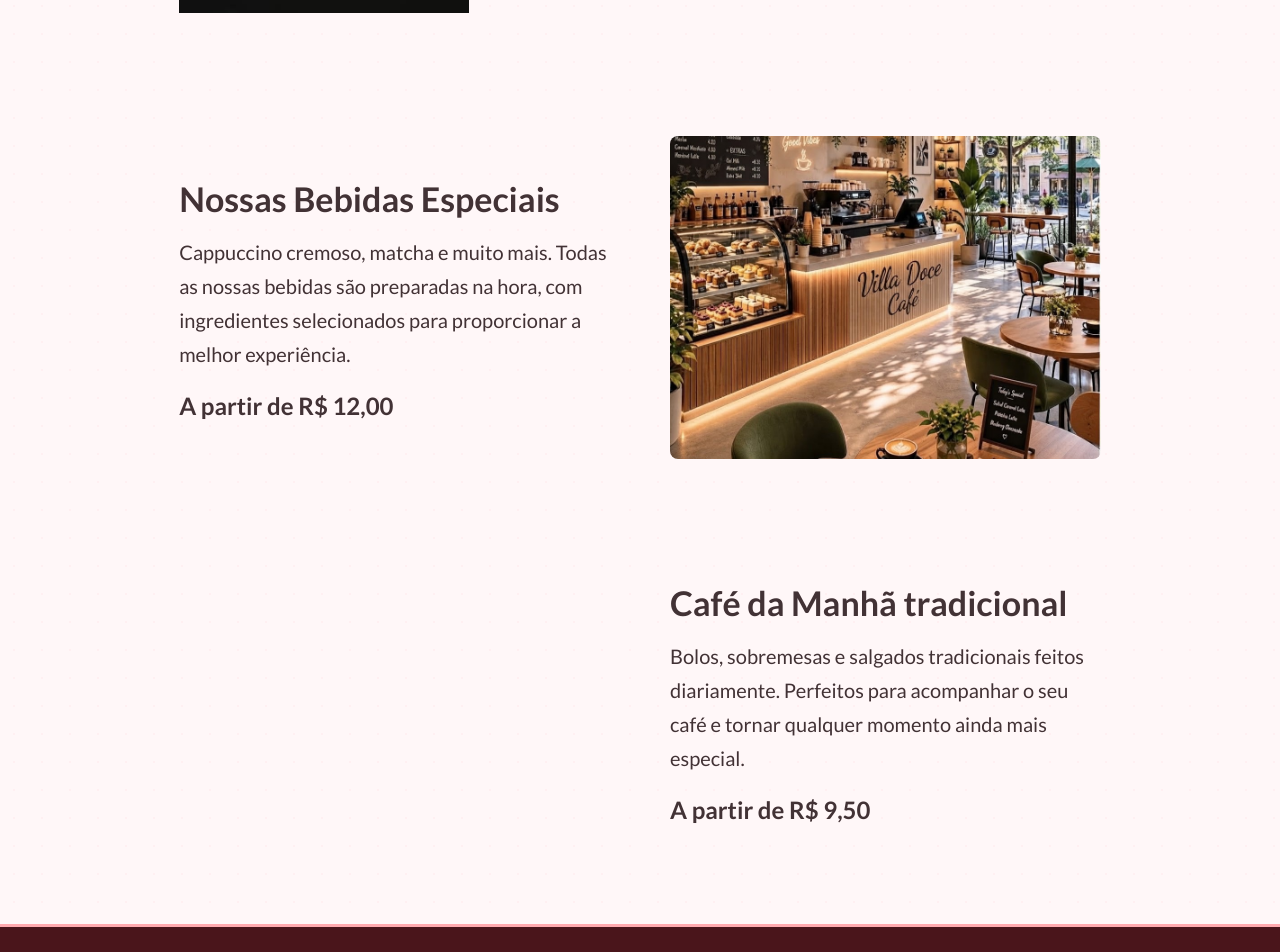
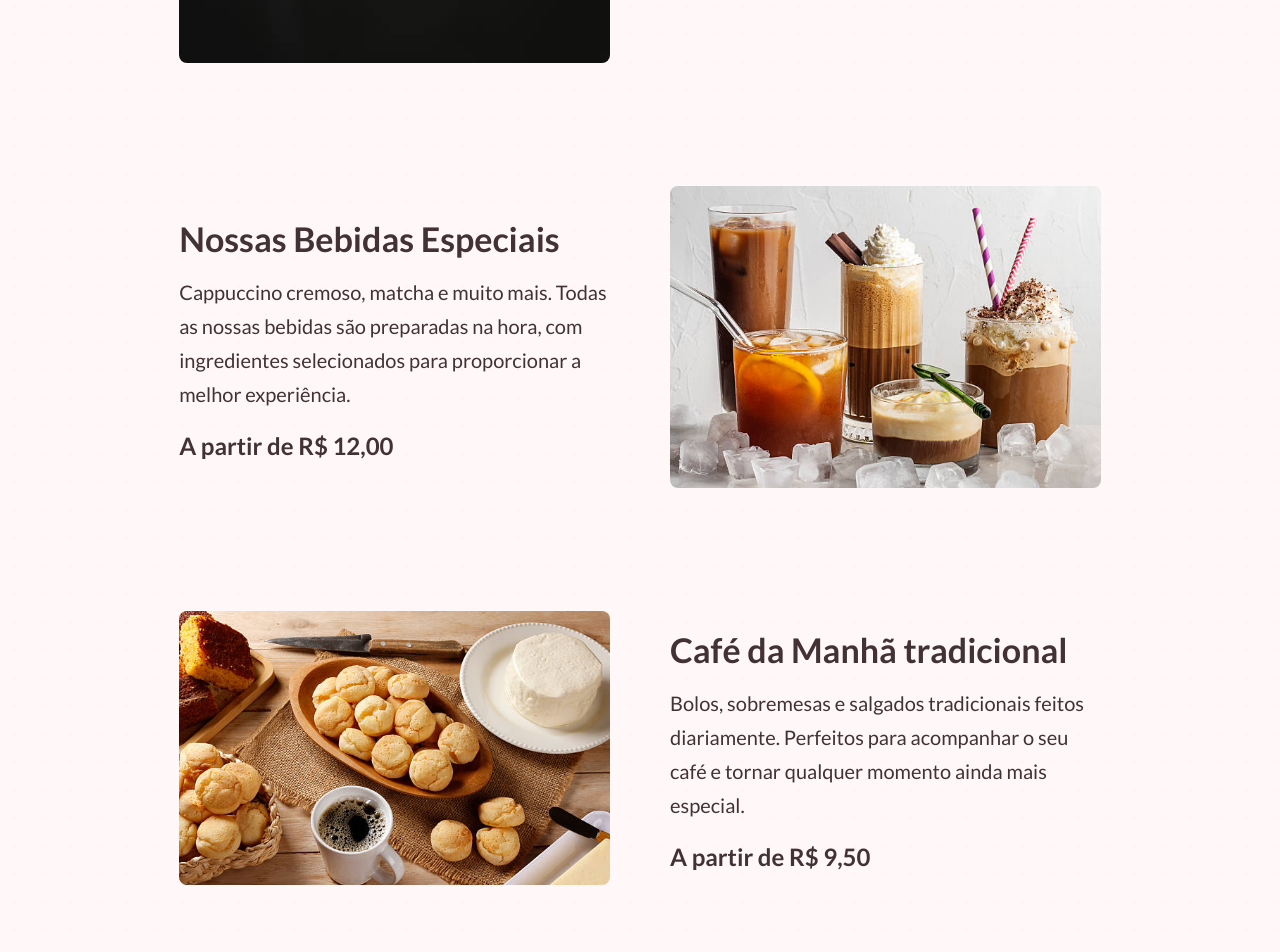
Before and after one commit to bruno-olv/villadocecafe, a React (Vite) app: page / in a window 1280 px wide. Shown: the part 1940-2892 px from the top of the page. Built offline with nearby package versions, Linux system fonts and the light colour scheme; a web font is replaced by a local one.

Commit message:
Andamento do home

```diff
--- a/src/Pages/Home.css
+++ b/src/Pages/Home.css
@@ -319,14 +319,14 @@ p.paragrafo1 {
     margin-top: 10px;
     display: block;
 }
-
 /* ESTILO DAS FOTOS */
 img.primeira-foto,
 img.segunda-foto,
 img.terceira-foto {
     width: 100%;
+    max-width: 7;
     height: auto;
-    aspect-ratio: 4 / 3;
+    aspect-ratio: 16 / 18;
     object-fit: cover;
     border: 1px solid var(--border);
     border-radius: 8px;
@@ -339,10 +339,12 @@ img.primeira-foto {
 
 img.segunda-foto {
     object-position: center 60%;
+    aspect-ratio: 20 / 14;
 }
 
 img.terceira-foto {
     object-position: center 38%;
+    aspect-ratio: 22 / 14;
 }
 
 /* FOOTER */
--- a/src/Pages/Home.jsx
+++ b/src/Pages/Home.jsx
@@ -2,13 +2,15 @@ import './Home.css';
 import { Link } from 'react-router-dom';
 import Cafeteria3 from '../assets/images/Cafeteria3.jpeg';
 import NossoCafe from '../assets/images/NossoCafe.jpg'
+import BebidasEspeciais from '../assets/images/BebidasEspeciais.jpg'
+import CafedaManha from '../assets/images/Tradicional.jpg'
 import cardapio from '../Data/Cardapio';
 
 function Home() {
 
   // Produtos dos "Mais pedidos"
   const maisPedidos = cardapio.filter((produto) =>
-    [3, 6, 4].includes(produto.id)
+    [4, 6, 3].includes(produto.id)
   );
   return (
     <main>
@@ -114,9 +116,8 @@ function Home() {
 
           <img
             src={NossoCafe}
-            width={290}
             alt="Nossocafe"
-            className="NossoCafe-foto"
+            className="primeira-foto"
           />
         </div>
 
@@ -142,9 +143,9 @@ function Home() {
         <div className="container-foto">
 
           <img
-            src={Cafeteria3}
-            alt="Interior da Villa Doce Café"
-            className="primeira-foto"
+            src={BebidasEspeciais}
+            alt="Bebidas"
+            className="segunda-foto"
           />
         </div>
 
@@ -170,8 +171,13 @@ function Home() {
       </section>
 
       <section className="terceira-section">
+        <div className="container-foto">
 
-        <div className="container-foto">
+           <img
+            src={CafedaManha}
+            alt="Cafedamanha"
+            className="terceira-foto"
+          />
         </div>
 
         <div className="container-texto-esquerdo">
```
Also changed, not shown: src/assets/images/BebidasEspeciais.jpg (added), src/assets/images/Tradicional.jpg (added).
